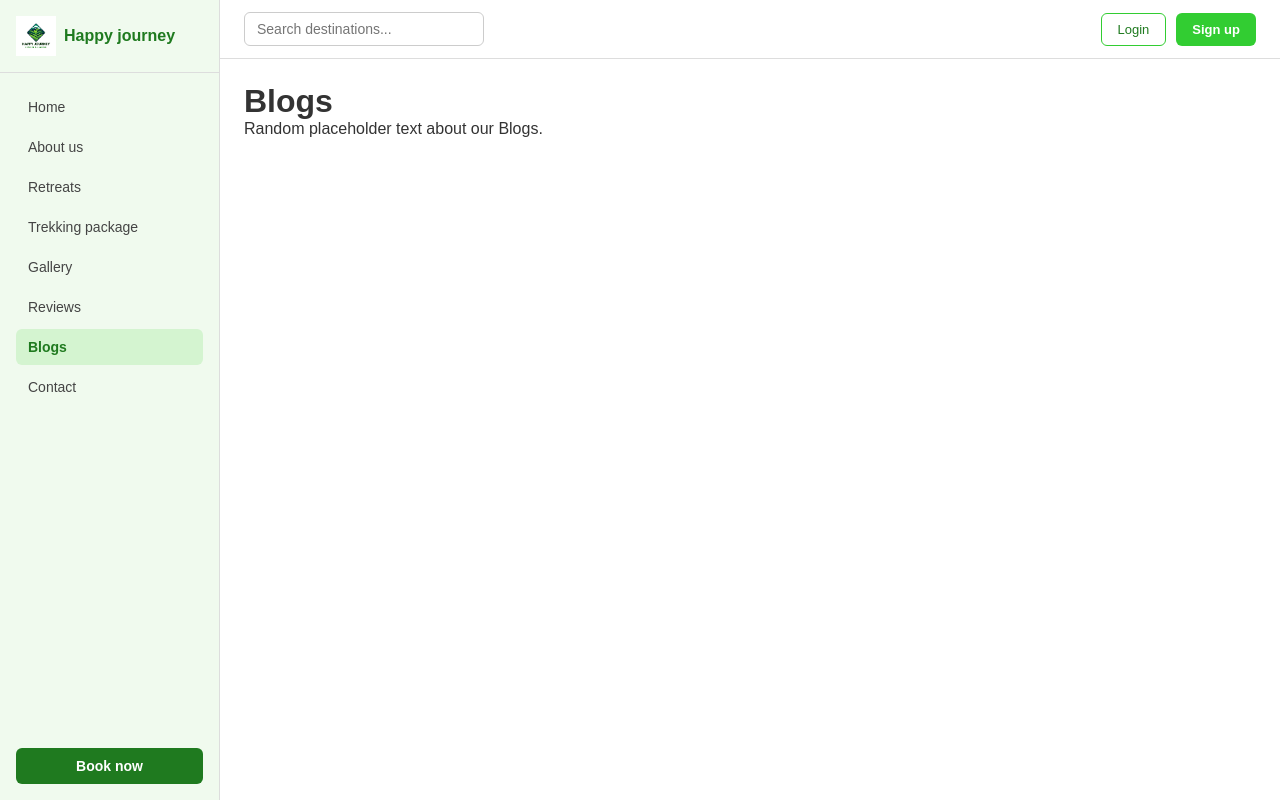
After one commit to purnimapant77/happy-journey, a Django app: page /blogs/ in a window 1280 px wide. The commit adds this page. Run offline with Django 5.2, Linux system fonts and the light colour scheme.

Commit message:
add all navbar pages

```diff
--- a/core/templates/core/base.html
+++ b/core/templates/core/base.html
@@ -25,12 +25,13 @@
     <a href="{% url 'about' %}"
        class="side-link {% if request.resolver_match.url_name == 'about' %}active{% endif %}">About us</a>
 
-    <a href="#" class="side-link">Retreats</a>
-    <a href="#" class="side-link">Trekking package</a>
-    <a href="#" class="side-link">Gallery</a>
-    <a href="#" class="side-link">Reviews</a>
-    <a href="#" class="side-link">Blogs</a>
-    <a href="#" class="side-link">Contact</a>
+
+        <a href="{% url 'retreats' %}" class="side-link {% if request.resolver_match.url_name == 'retreats' %}active{% endif %}">Retreats</a>
+        <a href="{% url 'trekking' %}" class="side-link {% if request.resolver_match.url_name == 'trekking' %}active{% endif %}">Trekking package</a>
+        <a href="{% url 'gallery' %}" class="side-link {% if request.resolver_match.url_name == 'gallery' %}active{% endif %}">Gallery</a>
+        <a href="{% url 'reviews' %}" class="side-link {% if request.resolver_match.url_name == 'reviews' %}active{% endif %}">Reviews</a>
+        <a href="{% url 'blogs' %}" class="side-link {% if request.resolver_match.url_name == 'blogs' %}active{% endif %}">Blogs</a>
+        <a href="{% url 'contact' %}" class="side-link {% if request.resolver_match.url_name == 'contact' %}active{% endif %}">Contact</a>
      </nav>
 
             <button class="book-now-btn">Book now</button>
--- /dev/null
+++ b/core/templates/core/blogs.html
@@ -0,0 +1,5 @@
+{% extends 'core/base.html' %}
+{% block content %}
+<h1>Blogs</h1>
+<p>Random placeholder text about our Blogs.</p>
+{% endblock %}
--- /dev/null
+++ b/core/templates/core/contact.html
@@ -0,0 +1,5 @@
+{% extends 'core/base.html' %}
+{% block content %}
+<h1>Contact Us</h1>
+<p>Random placeholder text about our contact information.</p>
+{% endblock %}
--- /dev/null
+++ b/core/templates/core/gallery.html
@@ -0,0 +1,5 @@
+{% extends 'core/base.html' %}
+{% block content %}
+<h1>Gallery</h1>
+<p>Random placeholder text about our gallery.</p>
+{% endblock %}
--- /dev/null
+++ b/core/templates/core/retreats.html
@@ -0,0 +1,5 @@
+{% extends 'core/base.html' %}
+{% block content %}
+<h1>Retreats</h1>
+<p>Random placeholder text about our retreats.</p>
+{% endblock %}
--- /dev/null
+++ b/core/templates/core/reviews.html
@@ -0,0 +1,5 @@
+{% extends 'core/base.html' %}
+{% block content %}
+<h1>Reviewss</h1>
+<p>Random placeholder text about our reviews.</p>
+{% endblock %}
--- /dev/null
+++ b/core/templates/core/trekking.html
@@ -0,0 +1,5 @@
+{% extends 'core/base.html' %}
+{% block content %}
+<h1>Treeking</h1>
+<p>Random placeholder text about our treeking.</p>
+{% endblock %}
--- a/core/urls.py
+++ b/core/urls.py
@@ -3,5 +3,11 @@ from . import views
 
 urlpatterns = [
     path('', views.home, name='home'),
-    path('about/',views.about,name='about'),
+    path('about/', views.about, name='about'),
+    path('retreats/', views.retreats, name='retreats'),
+    path('trekking/', views.trekking, name='trekking'),
+    path('gallery/', views.gallery, name='gallery'),
+    path('reviews/', views.reviews, name='reviews'),
+    path('blogs/', views.blogs, name='blogs'),
+    path('contact/', views.contact, name='contact'),
 ]
--- a/core/views.py
+++ b/core/views.py
@@ -1,6 +1,3 @@
-from django.shortcuts import render
-
-# Create your views here.
 from django.shortcuts import render
 
 def home(request):
@@ -8,3 +5,21 @@ def home(request):
 
 def about(request):
     return render(request, 'core/about.html')
+
+def retreats(request):
+    return render(request, 'core/retreats.html')
+
+def trekking(request):
+    return render(request, 'core/trekking.html')
+
+def gallery(request):
+    return render(request, 'core/gallery.html')
+
+def reviews(request):
+    return render(request, 'core/reviews.html')
+
+def blogs(request):
+    return render(request, 'core/blogs.html')
+
+def contact(request):
+    return render(request, 'core/contact.html')
```
